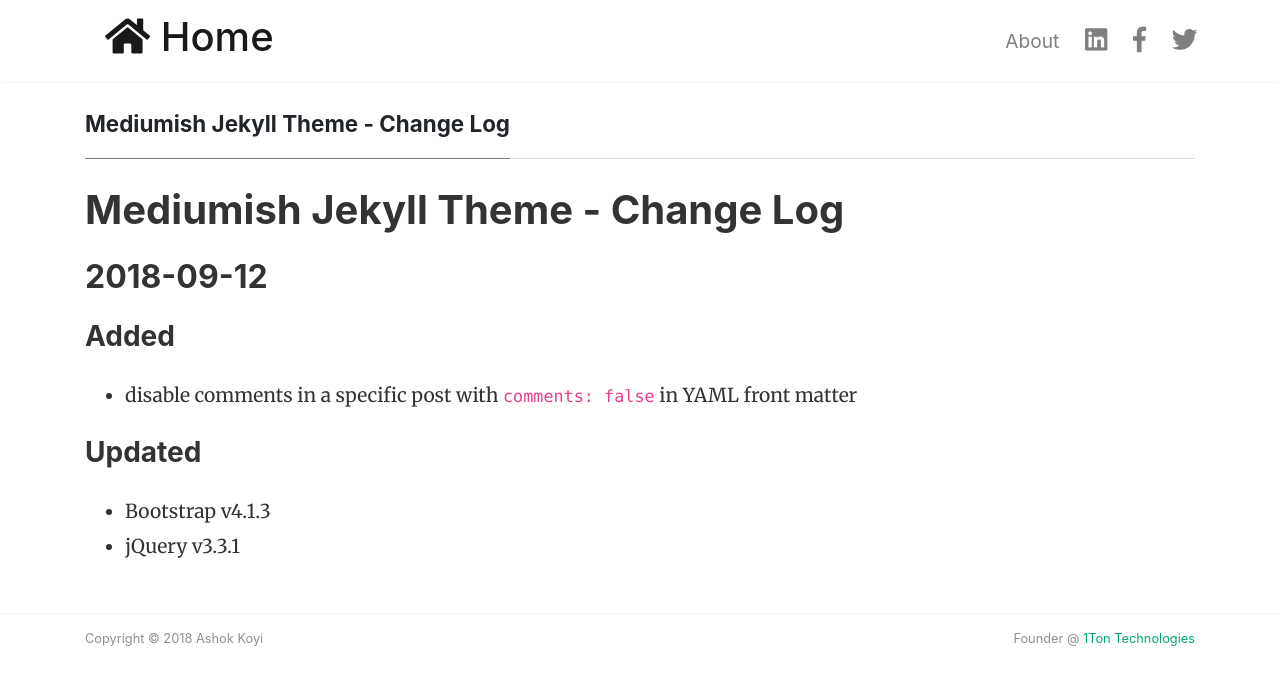
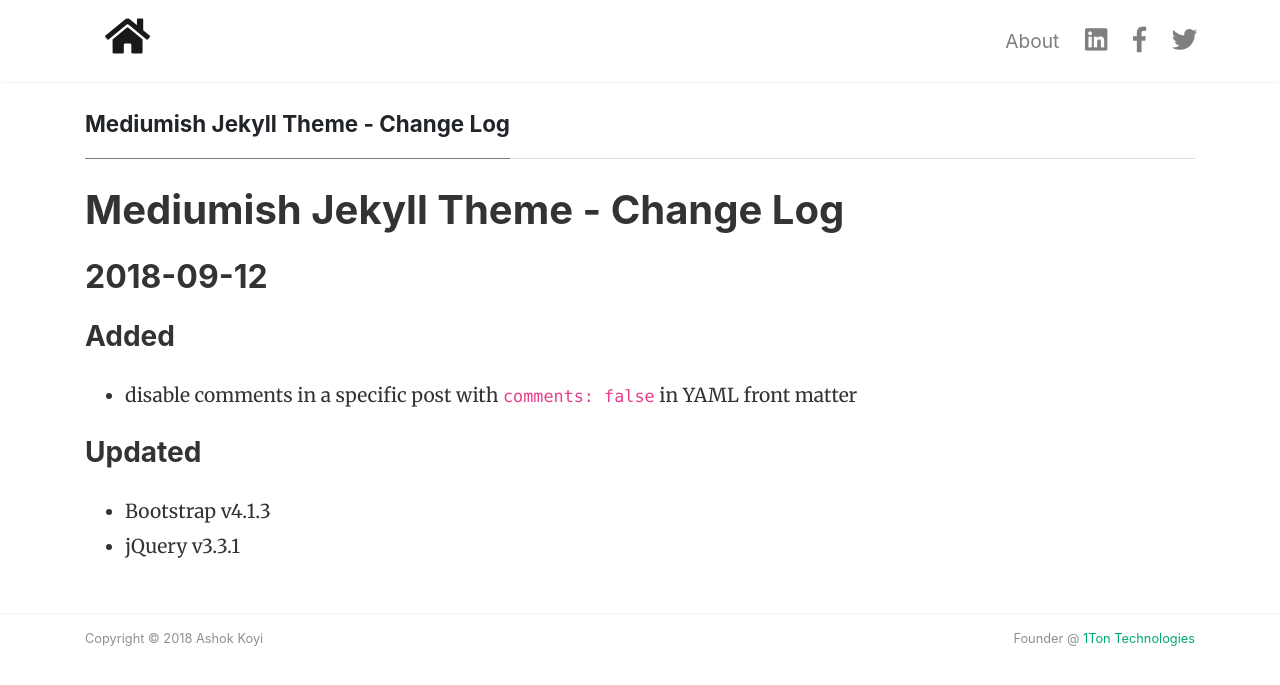
Before and after one commit to thekalinga/thekalinga.in, a Jekyll site: the page built from changelog.md, in a window 1280 px wide. Shown: the top 685 px of the page. Built offline with Jekyll 4.4.1, drawn with Linux system fonts in a browser that asks for light colours; nearby versions of some CDN libraries; our own code applies the rules of GitHub Pages for plain Markdown files.

Commit message:
Fixed a minor issue

```diff
--- a/_layouts/default.html
+++ b/_layouts/default.html
@@ -54,7 +54,7 @@
                 {% if page.url == "/" %}
                 <h1 class="sitetitle">{{ site.name }}</h1>
                 {% else %}
-                <h1 class="sitetitle"><i class="fas fa-home"></i> Home</h1>
+                <h1 class="sitetitle"><i class="fas fa-home"></i></h1>
                 {% endif %}
             </a>
             <!-- End Logo -->
```
